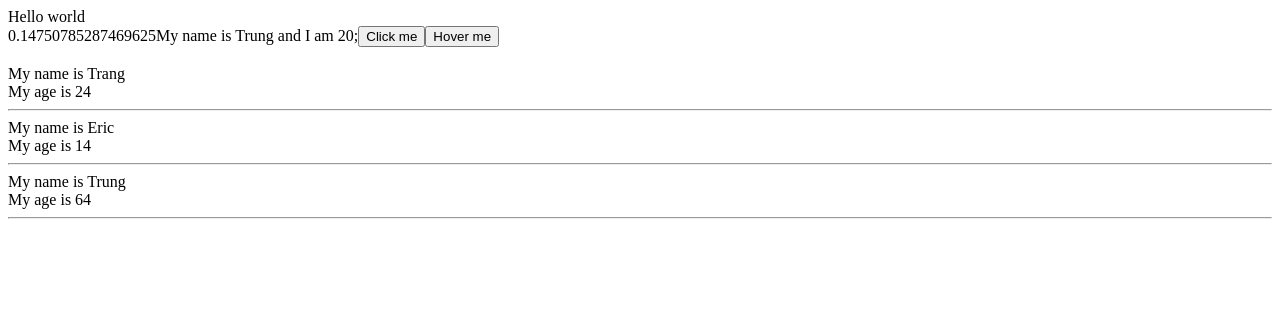
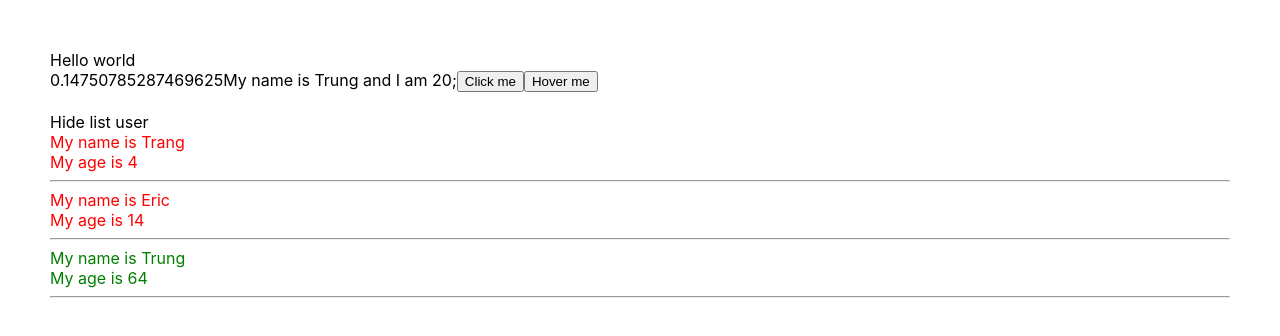
Before and after one commit to kimmttrung/Hackathon2025_StudyMate, a React (Create React App) app in the folder fontend-react-mindmap/: page / in a window 1280 px wide. Shown: the top 336 px of the page. Built offline with nearby package versions, Linux system fonts and the light colour scheme.

Commit message:
conddition + and color css

```diff
--- a/fontend-react-mindmap/src/App.css
+++ b/fontend-react-mindmap/src/App.css
@@ -0,0 +1,62 @@
+body {
+    margin: 0;
+    padding: 50px;
+    font-family: -apple-system, BlinkMacSystemFont, 'Segoe UI', 'Roboto', 'Oxygen',
+        'Ubuntu', 'Cantarell', 'Fira Sans', 'Droid Sans', 'Helvetica Neue',
+        sans-serif;
+    -webkit-font-smoothing: antialiased;
+    -moz-osx-font-smoothing: grayscale;
+}
+
+code {
+    font-family: source-code-pro, Menlo, Monaco, Consolas, 'Courier New',
+        monospace;
+}
+
+.App {
+    text-align: center;
+}
+
+.App-logo {
+    height: 40vmin;
+    pointer-events: none;
+}
+
+@media (prefers-reduced-motion: no-preference) {
+    .App-logo {
+        animation: App-logo-spin infinite 20s linear;
+    }
+}
+
+.App-header {
+    background-color: #282c34;
+    min-height: 100vh;
+    display: flex;
+    flex-direction: column;
+    align-items: center;
+    justify-content: center;
+    font-size: calc(10px + 2vmin);
+    color: white;
+}
+
+.App-link {
+    color: #61dafb;
+}
+
+@keyframes App-logo-spin {
+    from {
+        transform: rotate(0deg);
+    }
+
+    to {
+        transform: rotate(360deg);
+    }
+}
+
+.red {
+    color: red;
+}
+
+.green {
+    color: green;
+}
--- a/fontend-react-mindmap/src/components/DisplayInfor.jsx
+++ b/fontend-react-mindmap/src/components/DisplayInfor.jsx
@@ -1,8 +1,16 @@
 import React from "react";
 
 class DisplayInfor extends React.Component {
+    state = {
+        isShowisListUser: true
+    }
+    handleShowHide = () => {
+        this.setState({
+            isShowisListUser: !this.state.isShowisListUser
+        })
+    }
+
     render() {
-        // destructuring
 
         // destructuring array/object
         const { listUser } = this.props; // object
@@ -10,9 +18,18 @@ class DisplayInfor extends React.Component {
 
         return (
             <div >
+
+
+                <div>
+                    <span onClick={() => { this.handleShowHide() }}>
+                        {this.state.isShowisListUser === true ? "Hide list user" : "Show list user"}
+                    </span>
+                    <div>
+                        {this.state.isShowisListUser &&
+                            <div>
                                 {listUser.map((user) => {
                                     return (
-                        <div key={user.id}>
+                                        <div key={user.id} className={+user.age > 18 ? "green" : "red"}>
                                             <div>My name is {user.name}</div>
                                             <div>My age is {user.age}</div>
                                             <hr />
@@ -20,6 +37,10 @@ class DisplayInfor extends React.Component {
                                     )
                                 })}
                             </div>
+                        }
+                    </div>
+                </div>
+            </div >
         )
     }
 
--- a/fontend-react-mindmap/src/components/MyComponent.jsx
+++ b/fontend-react-mindmap/src/components/MyComponent.jsx
@@ -5,7 +5,7 @@ import DisplayInfor from "./DisplayInfor";
 class MyComponent extends React.Component {
     state = {
         listUser: [
-            { id: 1, name: "Trang", age: "24" },
+            { id: 1, name: "Trang", age: "4" },
             { id: 2, name: "Eric", age: "14" },
             { id: 3, name: "Trung", age: "64" },
         ]
@@ -18,9 +18,6 @@ class MyComponent extends React.Component {
             <div>
                 <UserInfor />
                 <br />
-                {/* <DisplayInfor name='Trung' age='23' />
-                <hr />
-                <DisplayInfor name="Hieu" age={21} /> */}
 
                 <DisplayInfor
                     listUser={this.state.listUser}
```
Lines whose indentation alone changed are shown as unchanged.
